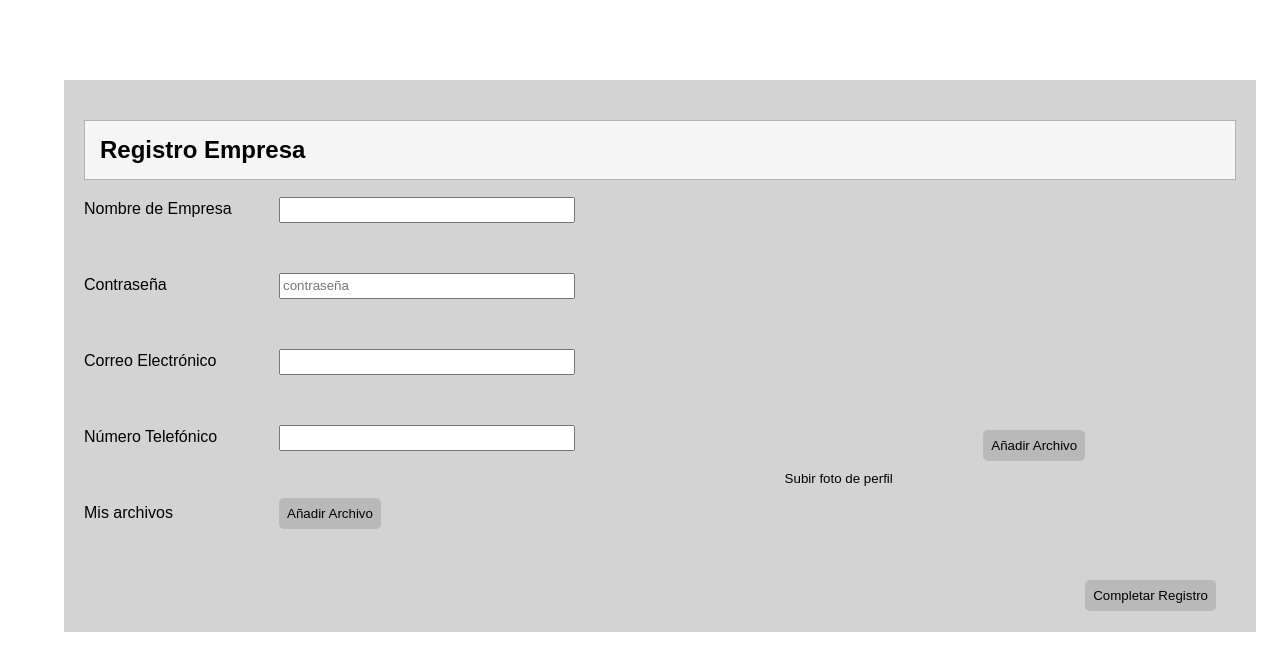
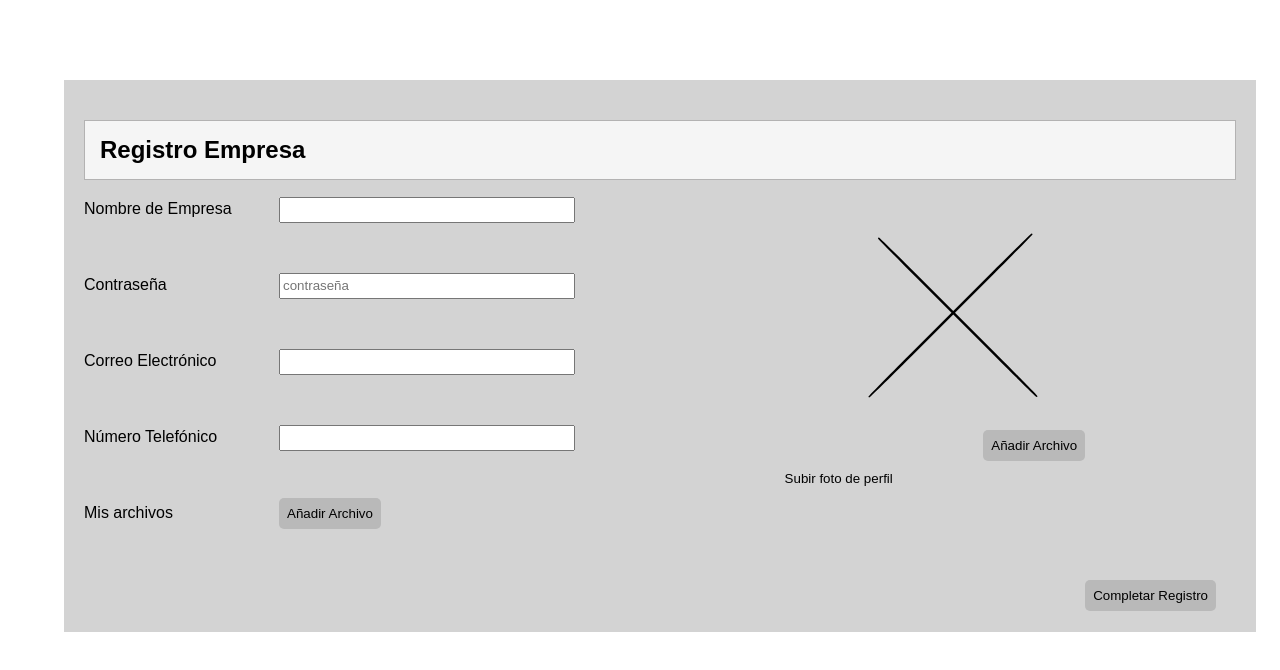
Before and after one commit to AleChacon34/AgileWare-Solutions---Proyecto, a plain HTML site: page Bolsa de Empleo/Sistema - Ingreso y Registro/Registro de Empresa/registroEmpresa.html in a window 1280 px wide. Drawn offline with Linux system fonts and the light colour scheme.

Commit message:
Detalles de Imagen

```diff
--- a/Bolsa de Empleo/Sistema - Ingreso y Registro/Registro de Buscador de Empleo/registroUsuario.css
+++ b/Bolsa de Empleo/Sistema - Ingreso y Registro/Registro de Buscador de Empleo/registroUsuario.css
@@ -40,3 +40,7 @@ button :hover{
 button{
     translate: 150px -186px;
 }
+img{
+    float: right;
+    translate: 500px -440px;
+}
--- a/Bolsa de Empleo/Sistema - Ingreso y Registro/Registro de Empresa/registroEmpresa.css
+++ b/Bolsa de Empleo/Sistema - Ingreso y Registro/Registro de Empresa/registroEmpresa.css
@@ -70,3 +70,7 @@ small{
     margin-right: -26%;
     margin-top: -14%;
 }
+img{
+    float: right;
+    translate: 500px -440px;
+}
--- a/Bolsa de Empleo/Sistema - Ingreso y Registro/Registro de Empresa/registroEmpresa.html
+++ b/Bolsa de Empleo/Sistema - Ingreso y Registro/Registro de Empresa/registroEmpresa.html
@@ -26,6 +26,7 @@
             <a><button>Añadir Archivo</button></a></section>
         </div>
         <small>Subir foto de perfil</small>
+        <img src="Prototaw.svg" alt="white and black" width="260px" height="250px">
     </main>
 </body>
 </html>
--- a/Bolsa de Empleo/Sistema - Ingreso y Registro/Registro de Usuario Empresarial/registrousuEmpresaria.css
+++ b/Bolsa de Empleo/Sistema - Ingreso y Registro/Registro de Usuario Empresarial/registrousuEmpresaria.css
@@ -67,3 +67,7 @@ small{
     margin-right: -26%;
     margin-top: -20%;
 }
+img{
+    float: right;
+    translate: 500px -550px;
+}
```
Also changed, not shown: Bolsa de Empleo/Sistema - Ingreso y Registro/Registro de Buscador de Empleo/registroUsuario.html (+1 -1 lines), Bolsa de Empleo/Sistema - Ingreso y Registro/Registro de Usuario Empresarial/registrousuEmpresaria.html (+1 -0 lines), Bolsa de Empleo/Sistema - Ingreso y Registro/Registro de Buscador de Empleo/Prototaw.svg (added), Bolsa de Empleo/Sistema - Ingreso y Registro/Registro de Empresa/Prototaw.svg (added), Bolsa de Empleo/Sistema - Ingreso y Registro/Registro de Usuario Empresarial/Prototaw.svg (added).
